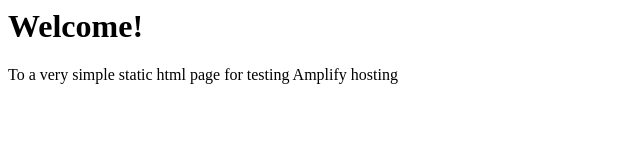
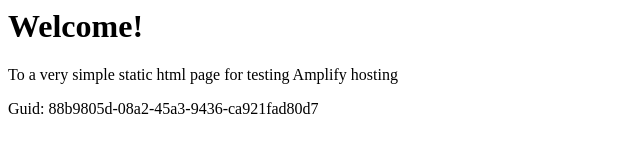
Before and after one commit to aws-aemilia-dub/Github-PR-Commit-Integration-Test-DoNotTouch-Gith-P5X5MO5I-v1-preprod-eu-west-1, a website: page src/index.html in a window 1280 px wide. Shown: the whole page, without its empty margins (0-640 px from the left). Drawn offline with Linux system fonts and the light colour scheme.

Commit message:
commit from integ tests

```diff
--- a/src/index.html
+++ b/src/index.html
@@ -1,3 +1,5 @@
+
+
 <html lang="en">
 
 <head>
@@ -10,6 +12,6 @@
 <body>
     <h1>Welcome!</h1>
     <p>To a very simple static html page for testing Amplify hosting</p>
-</body>
+    <p>Guid: 88b9805d-08a2-45a3-9436-ca921fad80d7</p></body>
 
 </html>
```
